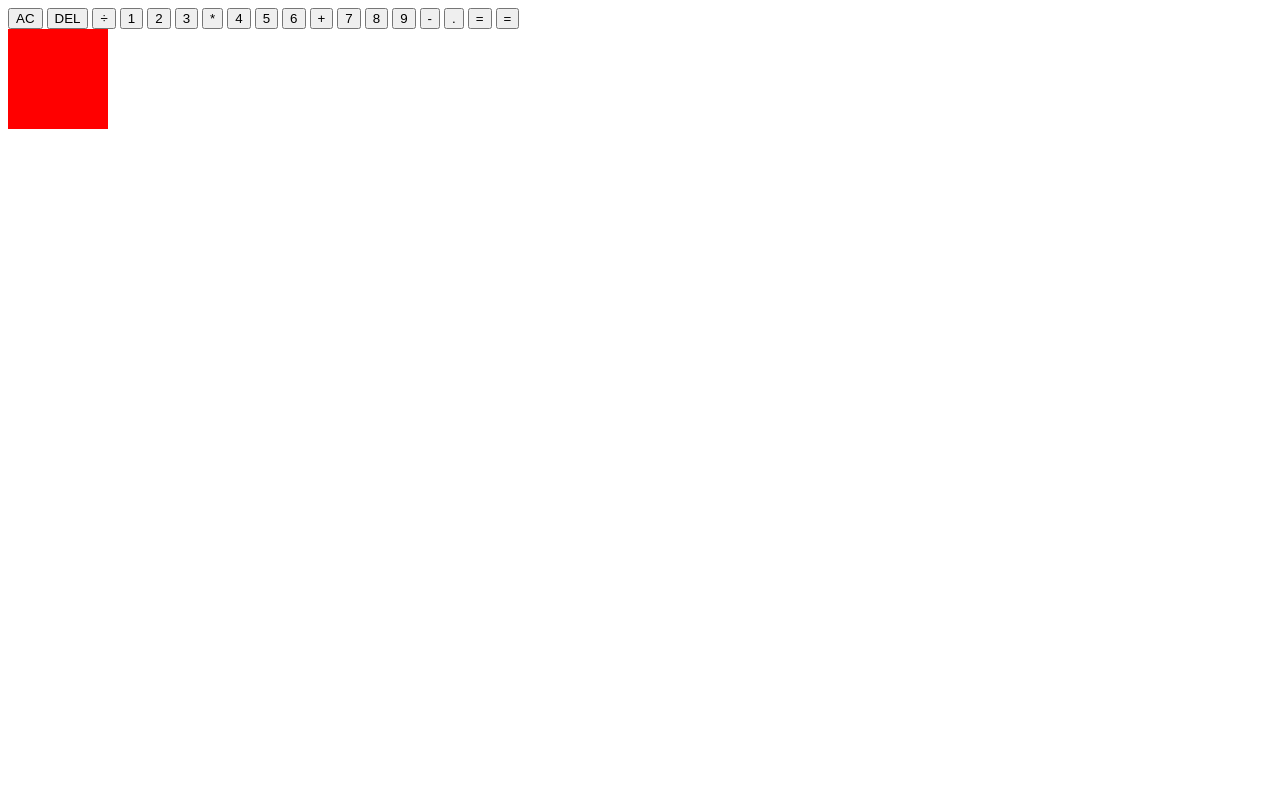
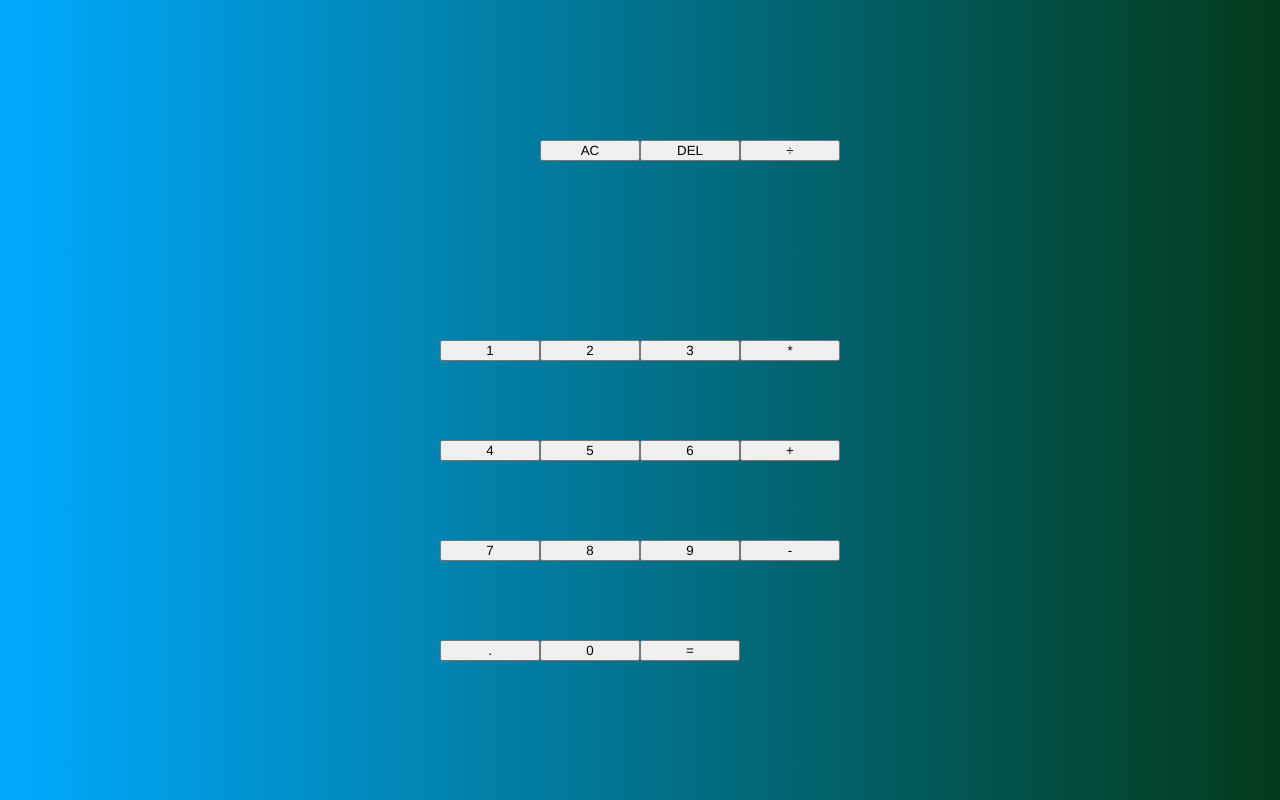
Before and after one commit to Herold1989/JS_calculator, a website built with webpack: page src/index.html in a window 1280 px wide. Built offline with nearby package versions, Linux system fonts and the light colour scheme.

Commit message:
fixing webpacker bugs

```diff
--- a/src/index.html
+++ b/src/index.html
@@ -4,7 +4,7 @@
         <meta charset="utf-8">
         <meta name="viewport" content="minimum-scale=1, initial-scale=1, width=device-width, shrink-to-fit=no">
         <title>My calculator APP</title>
-        <link rel="stylesheet" href="./styles.css">
+        <link href="./styles.css" rel="stylesheet" />
         <script src = "./script.js" defer></script>
     </head>
 <body>
@@ -29,12 +29,8 @@
         <button>9</button>
         <button>-</button>
         <button>.</button>
-        <button>=</button>
+        <button>0</button>
         <button class="span-two">=</button>
-
     </div>
-    <div id="root"></div>
-
-    <div id="box" style="width:100px;height:100px;background-color:red;"></div>
 </body>
 </html>
--- a/src/index.js
+++ b/src/index.js
@@ -1,10 +1 @@
-/* eslint-env browser */
-
-import someFunction from './some-function'
-
-
-console.log(someFunction('Jens'))
-
-const box = document.querySelector('#box')
-
-box.style.backgroundColor = 'red'
+import './styles.css'
--- a/src/some-function.js
+++ /dev/null
@@ -1 +0,0 @@
-export default function(name) { return `Hello ${name}!` }
--- a/src/styles.css
+++ b/src/styles.css
@@ -0,0 +1,22 @@
+*, *::before, *::after {
+    box-sizing: border-box;
+    font-family: Helvetica, sans-serif;
+    font-weight: normal;
+}
+
+body {
+    padding: 0;
+    margin: 0;
+    /* background: linear-gradient(to right, #00AAFF,#00FF6C); */
+    background: linear-gradient(to right, #00AAFF,hsl(145, 90%, 12%));
+
+}
+
+.calculator-grid {
+    display: grid;
+    justify-content: center;
+    align-items: center;
+    min-height: 100vh;
+    grid-template-columns: repeat(4, 100px);
+    grid-template-rows: minmax(120px, auto) repeat(5, 100px);
+}
```
